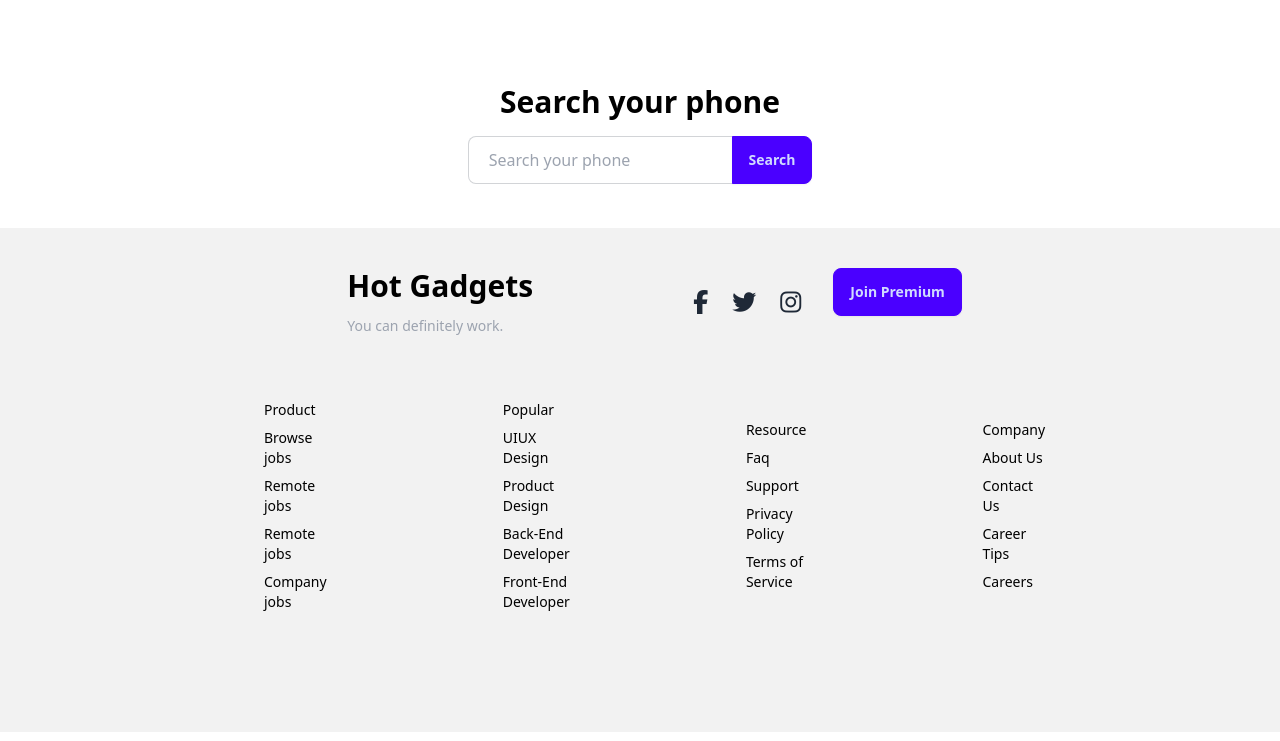
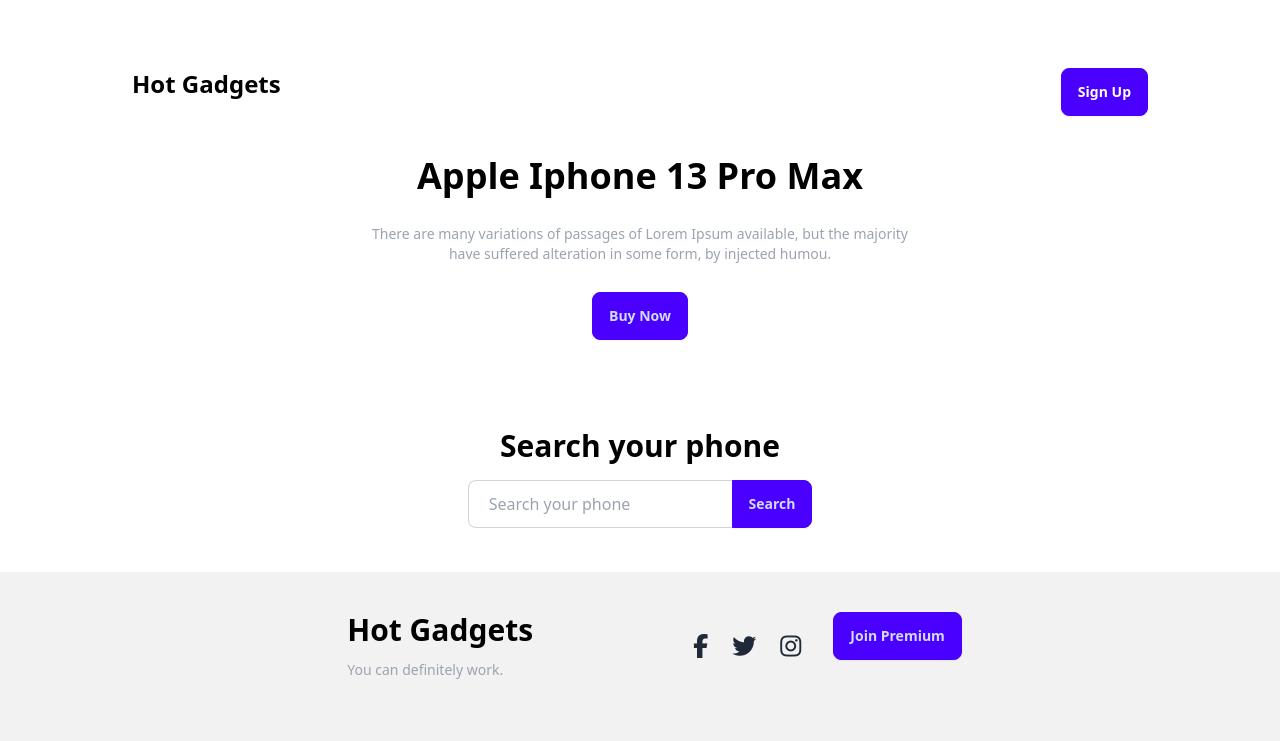
Before and after one commit to Ayesha10412/UI-UX-phone-hunter, a plain HTML site: page index.html in a window 1280 px wide. Shown: the top 741 px of the page. Drawn offline with nearby package versions, Linux system fonts and the light colour scheme.

Commit message:
added the banner section

```diff
--- a/index.html
+++ b/index.html
@@ -27,6 +27,21 @@
 </head>
 <body>
 
+<!-- banner section -->
+ <section class="w-[80%] mx-auto p-1 mt-16">
+    <div class="flex justify-between">
+        <h3 class="text-2xl text-black font-bold">Hot Gadgets</h3>
+        <button class="btn btn-primary text-white">Sign Up</button>
+    </div>
+
+    <div class="flex flex-col gap-3 items-center justify-between mt-10 text-center">
+        <h1 class="text-4xl font-bold text-black mb-4">Apple Iphone 13 Pro Max</h1>
+        <p class="text-gray-400 text-sm">There are many variations of passages of Lorem Ipsum available, but the majority <br> have suffered alteration in some form, by injected humou.</p>
+        <button class="btn btn-primary mt-4">Buy Now</button>
+    </div>
+ </section>
+
+
    <section class="p-1 mt-20 mb-10">
     <div class="w-[50%] mx-auto flex flex-col items-center">
         <h2 class="mb-4 font-bold text-black text-3xl">Search your phone</h2>
@@ -41,6 +56,10 @@
        </div>
 
    </section>
+
+
+
+
 
    <!-- footer section -->
    <footer class="footer bg-base-200 text-base-content p-10">
```
